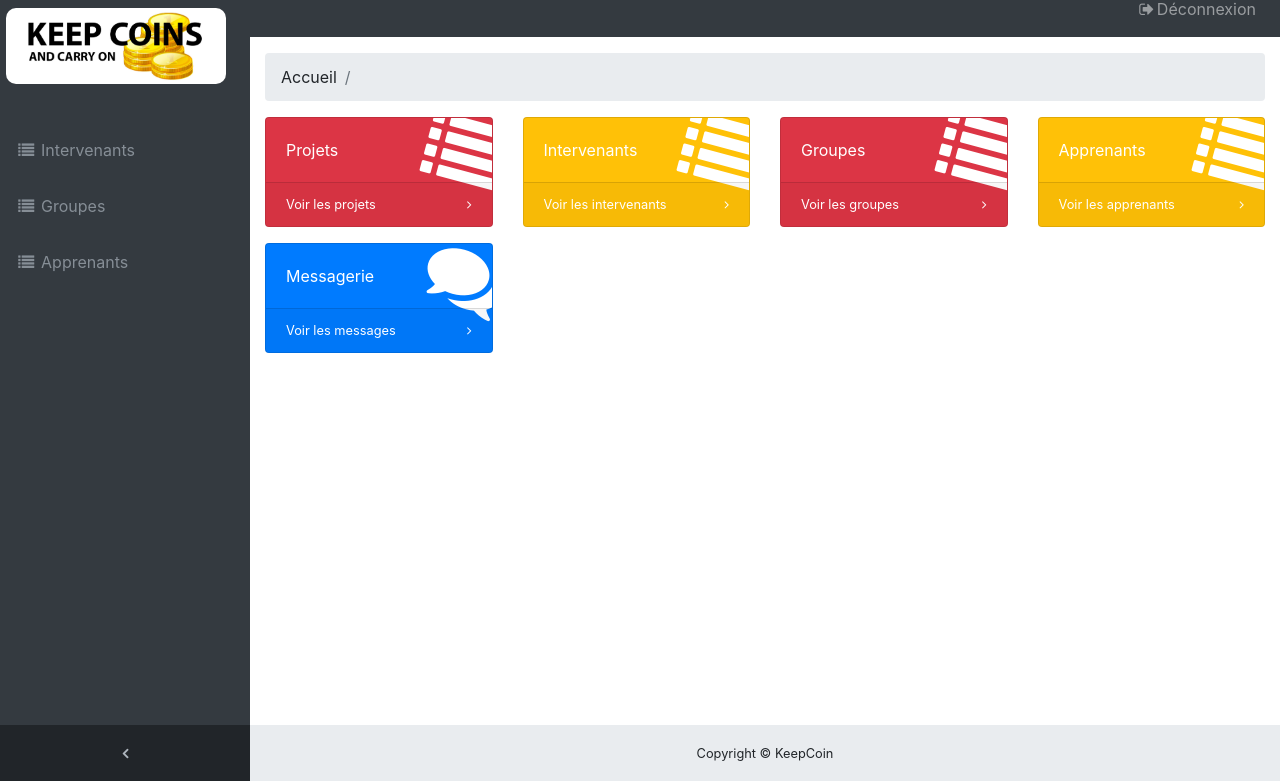
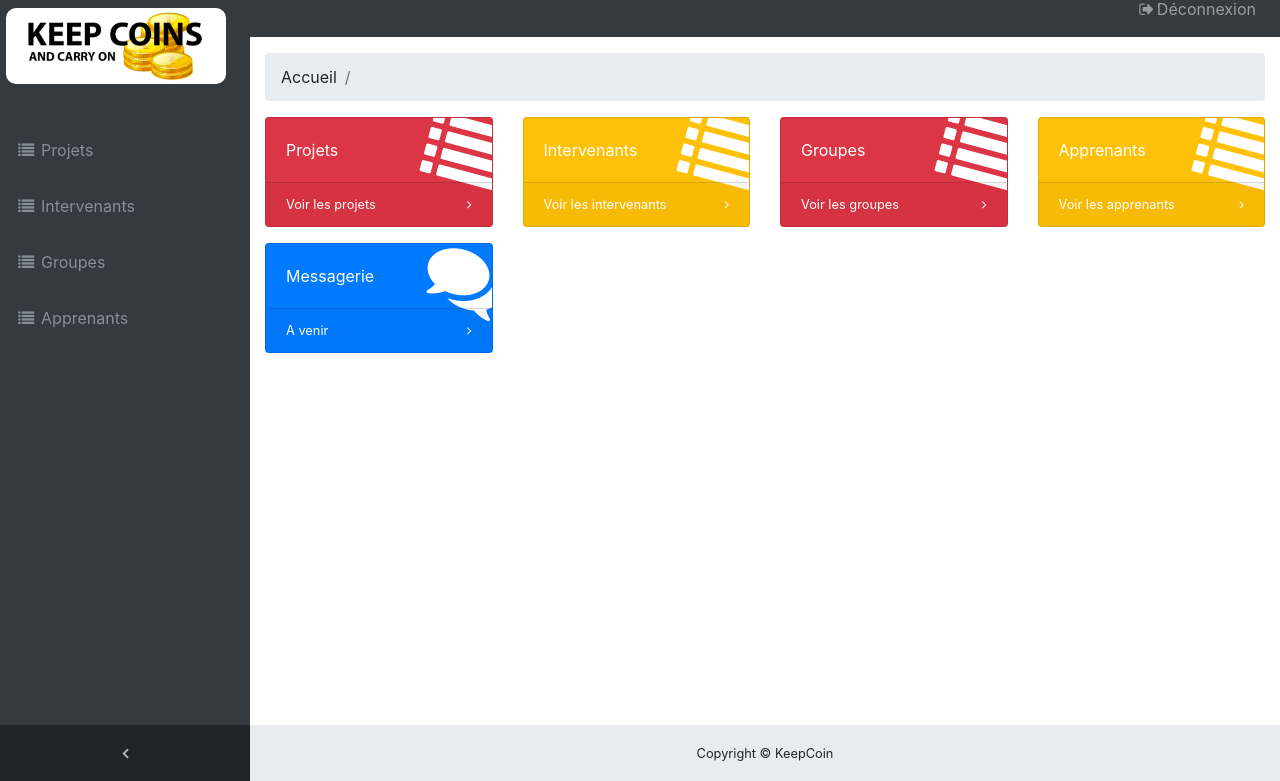
Before and after one commit to MDEPSI/workshop2, a PHP site: page /index.php?uc=accueil in a window 1280 px wide. Shown: the part 19-800 px from the top of the page. Run offline with PHP 8.4, Linux system fonts and the light colour scheme; the visitor is signed in with stand-in values (Sample User, id 1).

Commit message:
Resolution Bug 1

```diff
--- a/views/accueil.php
+++ b/views/accueil.php
@@ -72,7 +72,7 @@
                           </div>
                           <div class="mr-5">Groupes</div>
                       </div>
-                      <a class="card-footer text-white clearfix small z-1" href="#">
+                      <a class="card-footer text-white clearfix small z-1" href="index.php?uc=equipe&action=getAll">
                           <span class="float-left">Voir les groupes</span>
                           <span class="float-right">
                               <i class="fa fa-angle-right"></i>
@@ -104,8 +104,8 @@
                           </div>
                           <div class="mr-5">Messagerie</div>
                       </div>
-                      <a class="card-footer text-white clearfix small z-1" href="#">
-                          <span class="float-left">Voir les messages</span>
+                      <a class="card-footer text-white clearfix small z-1">
+                          <span class="float-left">A venir</span>
                           <span class="float-right">
                               <i class="fa fa-angle-right"></i>
                           </span>
--- a/views/bandeau.php
+++ b/views/bandeau.php
@@ -46,7 +46,20 @@
 
 
             </li>
-            <?php if ($_SESSION['session'] == 3) {
+
+            <?php
+            if ($_SESSION['session'] == 3) {
+            ?>
+            <li class="nav-item" data-toggle="tooltip" data-placement="right" title="Tables">
+                <a class="nav-link" href="index.php?uc=projet&action=getAll">
+                    <i class="fa fa-fw fa-list"></i>
+                    <span class="nav-link-text">Projets</span>
+                </a>
+            </li>
+
+            <?php
+          }
+            if ($_SESSION['session'] == 3) {
             ?>
             <li class="nav-item" data-toggle="tooltip" data-placement="right" title="Components">
                 <a class="nav-link" href="index.php?uc=intervenant&action=getAll">
```
